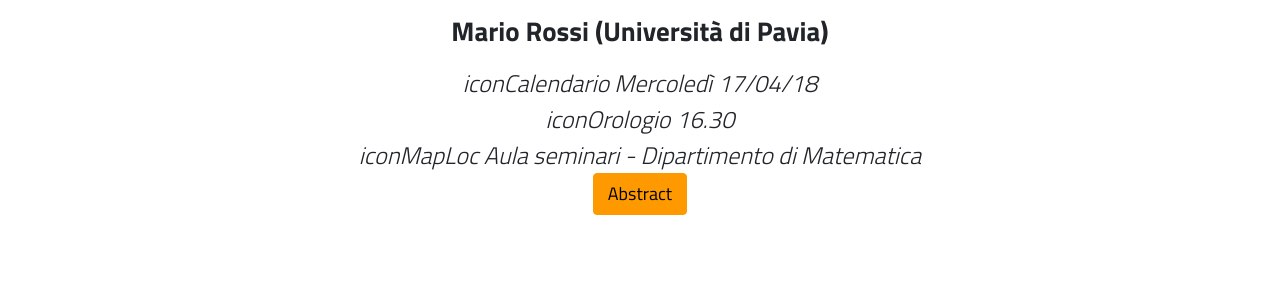
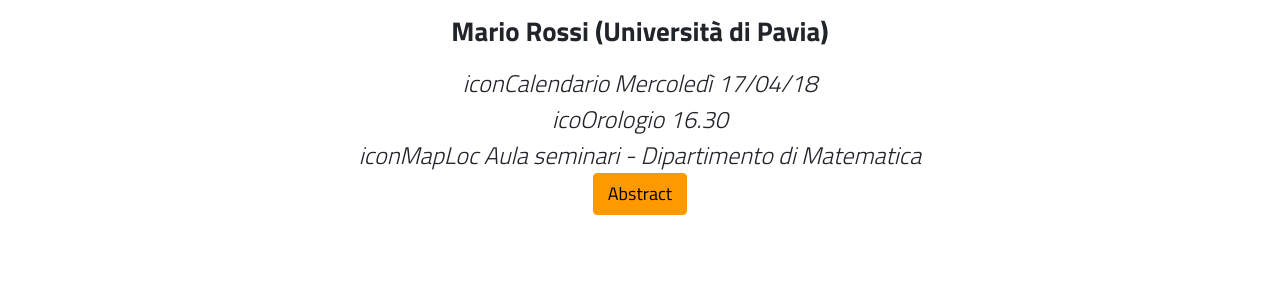
Before and after one commit to baby-geometri/baby-geometri.github.io, a Jekyll site: the page built from index.md, in a window 1280 px wide and 900 px high, scrolled down 972 px. Shown: the part 159-459 px from the top of the window. Built offline with Jekyll 4.4.1, drawn with Linux system fonts in a browser that asks for light colours; nearby versions of some CDN libraries.

Commit message:
Update default.html

```diff
--- a/_layouts/default.html
+++ b/_layouts/default.html
@@ -82,7 +82,7 @@
 
    <i style="font-size:24px" class="fa"> iconCalendario {{ site.data.content.whitepaper.when }} </i>
 	<br>
-   <i style="font-size:24px" class="fa">  iconOrologio {{ site.data.content.whitepaper.time }} </i>
+   <i style="font-size:24px" class="fa">  icoOrologio {{ site.data.content.whitepaper.time }} </i>
 	<br>
    <i style="font-size:24px" class="fa"> iconMapLoc  {{ site.data.content.whitepaper.where }}  </i>
 	<br>
```
